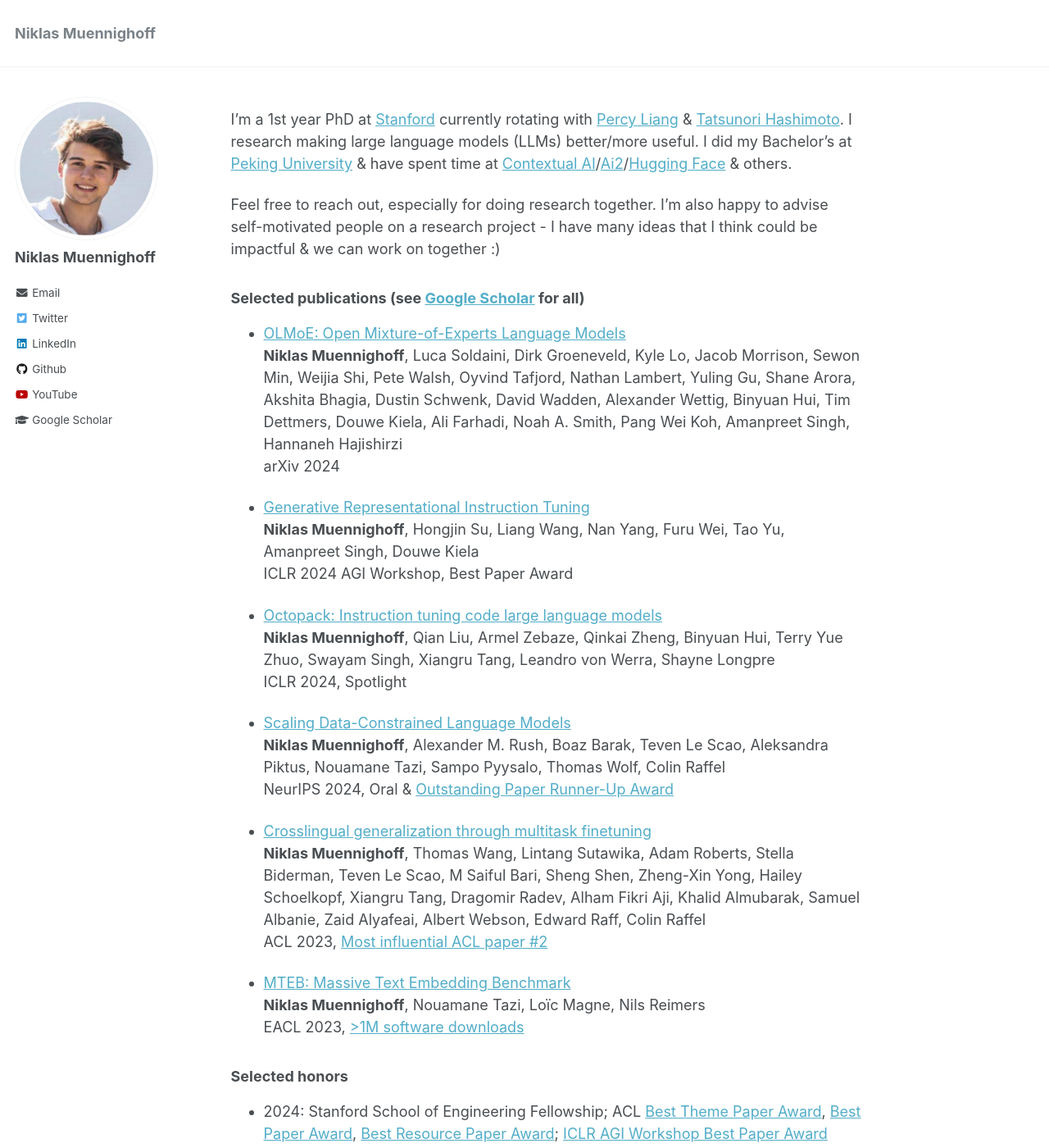
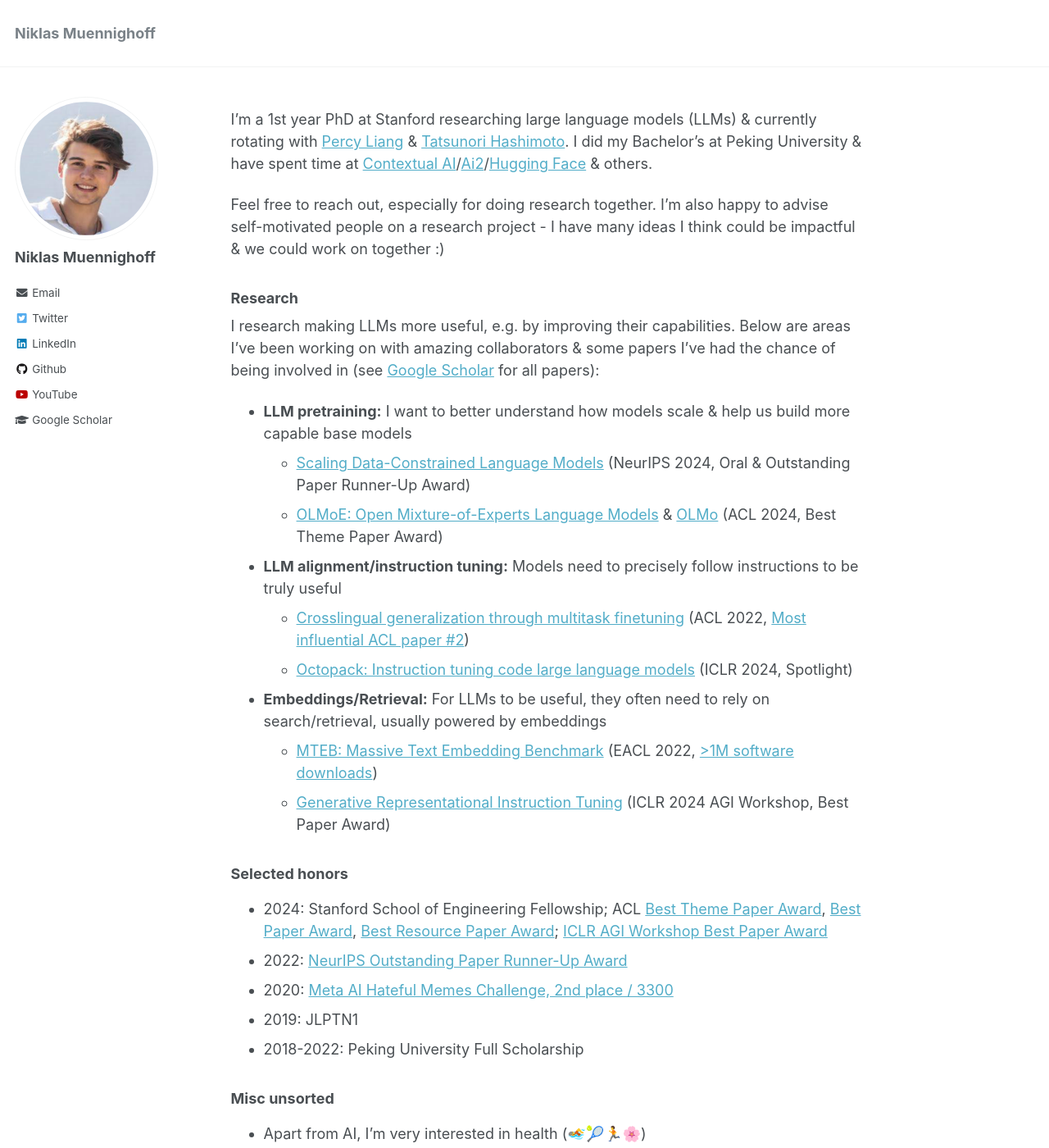
Before and after one commit to Muennighoff/Muennighoff.github.io, a Jekyll site: the page built from _pages/about.md, in a window 1280 px wide and 1400 px high. Shown: the whole window at 82% size. Built offline with Jekyll 4.4.1, drawn with Linux system fonts in a browser that asks for light colours.

Commit message:
Simplify

```diff
--- a/_pages/about.md
+++ b/_pages/about.md
@@ -9,35 +9,22 @@
   - /about.html
 ---
 
-I'm a 1st year PhD at [Stanford](https://www.stanford.edu/) currently rotating with [Percy Liang](https://cs.stanford.edu/~pliang/) & [Tatsunori Hashimoto](https://thashim.github.io/). I research making large language models (LLMs) better/more useful. I did my Bachelor's at [Peking University](https://english.pku.edu.cn/) & have spent time at [Contextual AI](https://contextual.ai/)/[Ai2](https://allenai.org/)/[Hugging Face](https://huggingface.co/) & others.
+I'm a 1st year PhD at Stanford researching large language models (LLMs) & currently rotating with [Percy Liang](https://cs.stanford.edu/~pliang/) & [Tatsunori Hashimoto](https://thashim.github.io/). I did my Bachelor's at Peking University & have spent time at [Contextual AI](https://contextual.ai/)/[Ai2](https://allenai.org/)/[Hugging Face](https://huggingface.co/) & others.
 
-Feel free to reach out, especially for doing research together. I’m also happy to advise self-motivated people on a research project - I have many ideas that I think could be impactful & we can work on together :)
+Feel free to reach out, especially for doing research together. I’m also happy to advise self-motivated people on a research project - I have many ideas I think could be impactful & we could work on together :)
 
-### Selected publications (see [Google Scholar](https://scholar.google.com/citations?user=Me0IoRMAAAAJ&hl=en) for all)
+### Research
 
-* [OLMoE: Open Mixture-of-Experts Language Models](https://arxiv.org/abs/2409.02060)
-**Niklas Muennighoff**, Luca Soldaini, Dirk Groeneveld, Kyle Lo, Jacob Morrison, Sewon Min, Weijia Shi, Pete Walsh, Oyvind Tafjord, Nathan Lambert, Yuling Gu, Shane Arora, Akshita Bhagia, Dustin Schwenk, David Wadden, Alexander Wettig, Binyuan Hui, Tim Dettmers, Douwe Kiela, Ali Farhadi, Noah A. Smith, Pang Wei Koh, Amanpreet Singh, Hannaneh Hajishirzi
-arXiv 2024
-
-* [Generative Representational Instruction Tuning](https://arxiv.org/abs/2402.09906)
-**Niklas Muennighoff**, Hongjin Su, Liang Wang, Nan Yang, Furu Wei, Tao Yu, Amanpreet Singh, Douwe Kiela
-ICLR 2024 AGI Workshop, Best Paper Award
-
-* [Octopack: Instruction tuning code large language models](https://arxiv.org/abs/2308.07124)
-**Niklas Muennighoff**, Qian Liu, Armel Zebaze, Qinkai Zheng, Binyuan Hui, Terry Yue Zhuo, Swayam Singh, Xiangru Tang, Leandro von Werra, Shayne Longpre
-ICLR 2024, Spotlight
-
-* [Scaling Data-Constrained Language Models](https://arxiv.org/abs/2305.16264)
-**Niklas Muennighoff**, Alexander M. Rush, Boaz Barak, Teven Le Scao, Aleksandra Piktus, Nouamane Tazi, Sampo Pyysalo, Thomas Wolf, Colin Raffel
-NeurIPS 2024, Oral & [Outstanding Paper Runner-Up Award](https://blog.neurips.cc/2023/12/11/announcing-the-neurips-2023-paper-awards/)
-
-* [Crosslingual generalization through multitask finetuning](https://arxiv.org/abs/2211.01786)
-**Niklas Muennighoff**, Thomas Wang, Lintang Sutawika, Adam Roberts, Stella Biderman, Teven Le Scao, M Saiful Bari, Sheng Shen, Zheng-Xin Yong, Hailey Schoelkopf, Xiangru Tang, Dragomir Radev, Alham Fikri Aji, Khalid Almubarak, Samuel Albanie, Zaid Alyafeai, Albert Webson, Edward Raff, Colin Raffel
-ACL 2023, [Most influential ACL paper #2](https://www.paperdigest.org/2024/05/most-influential-acl-papers-2024-05/)
-
-* [MTEB: Massive Text Embedding Benchmark](https://arxiv.org/abs/2210.07316)
-**Niklas Muennighoff**, Nouamane Tazi, Loïc Magne, Nils Reimers
-EACL 2023, [>1M software downloads](https://www.pepy.tech/projects/mteb)
+I research making LLMs more useful, e.g. by improving their capabilities. Below are areas I've been working on with amazing collaborators & some papers I've had the chance of being involved in (see [Google Scholar](https://scholar.google.com/citations?user=Me0IoRMAAAAJ&hl=en) for all papers):
+- **LLM pretraining:** I want to better understand how models scale & help us build more capable base models
+  - [Scaling Data-Constrained Language Models](https://arxiv.org/abs/2305.16264) (NeurIPS 2024, Oral & Outstanding Paper Runner-Up Award)
+  - [OLMoE: Open Mixture-of-Experts Language Models](https://arxiv.org/abs/2409.02060) & [OLMo](https://arxiv.org/abs/2402.00838) (ACL 2024, Best Theme Paper Award)
+- **LLM alignment/instruction tuning:** Models need to precisely follow instructions to be truly useful
+  - [Crosslingual generalization through multitask finetuning](https://arxiv.org/abs/2211.01786) (ACL 2022, [Most influential ACL paper #2](https://www.paperdigest.org/2024/05/most-influential-acl-papers-2024-05/))
+  - [Octopack: Instruction tuning code large language models](https://arxiv.org/abs/2308.07124) (ICLR 2024, Spotlight)
+- **Embeddings/Retrieval:** For LLMs to be useful, they often need to rely on search/retrieval, usually powered by embeddings
+  - [MTEB: Massive Text Embedding Benchmark](https://arxiv.org/abs/2210.07316) (EACL 2022, [>1M software downloads](https://www.pepy.tech/projects/mteb))
+  - [Generative Representational Instruction Tuning](https://arxiv.org/abs/2402.09906) (ICLR 2024 AGI Workshop, Best Paper Award)
 
 ### Selected honors
 
```
